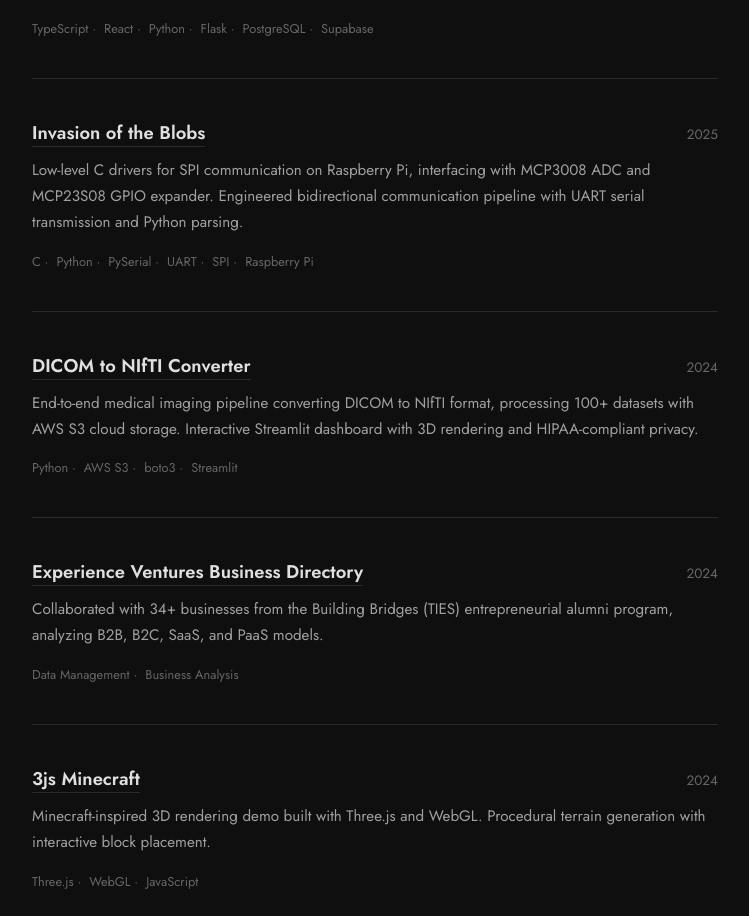
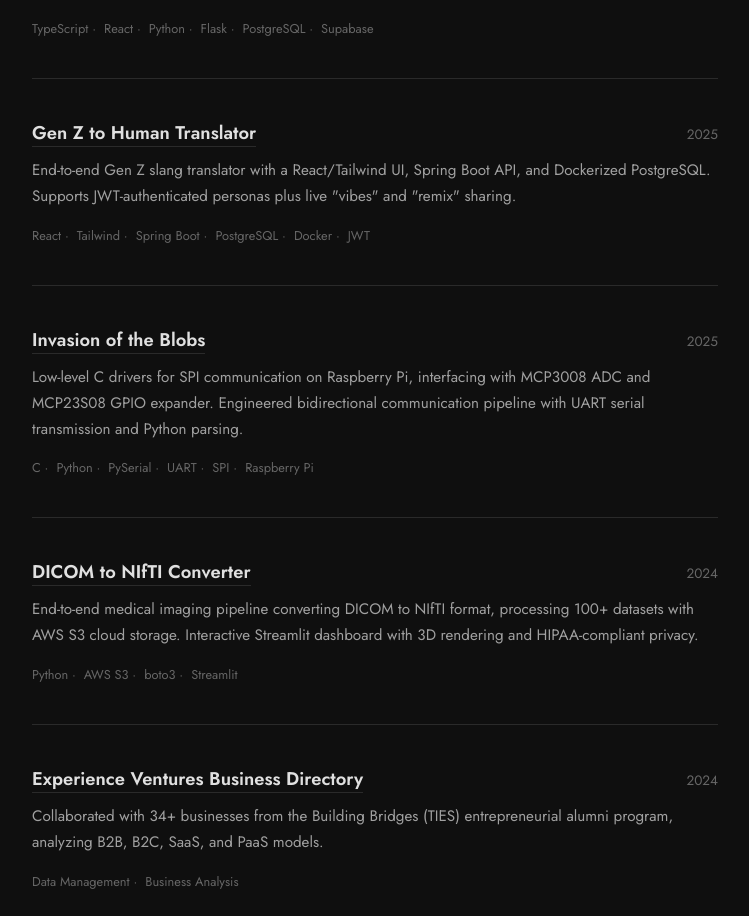
Before and after one commit to YahyaAsmara/portfolio, a React (Vite) app in the folder frontend/: page / in a window 1280 px wide. Shown: the part 2463-3379 px from the top of the page, without its empty margins (413-1162 px from the left). Built offline with nearby package versions, Linux system fonts and the light colour scheme.

Commit message:
add genz translator project

```diff
--- a/frontend/src/App.tsx
+++ b/frontend/src/App.tsx
@@ -47,6 +47,13 @@ const App: React.FC = () => {
       description: 'Full-stack web-based navigation system for fictional worlds inspired by Google Maps. Built with React SPA frontend, Leaflet.js, Flask RESTful API, and PostgreSQL. Features A* pathfinding with multi-modal transport route planning.',
       tech: ['TypeScript', 'React', 'Python', 'Flask', 'PostgreSQL', 'Supabase'],
       link: 'https://github.com/YahyaAsmara/orbis',
+      year: '2025',
+    },
+    {
+      title: 'Gen Z to Human Translator',
+      description: 'End-to-end Gen Z slang translator with a React/Tailwind UI, Spring Boot API, and Dockerized PostgreSQL. Supports JWT-authenticated personas plus live "vibes" and "remix" sharing.',
+      tech: ['React', 'Tailwind', 'Spring Boot', 'PostgreSQL', 'Docker', 'JWT'],
+      link: 'https://github.com/YahyaAsmara/genz-translator',
       year: '2025',
     },
     {
```
